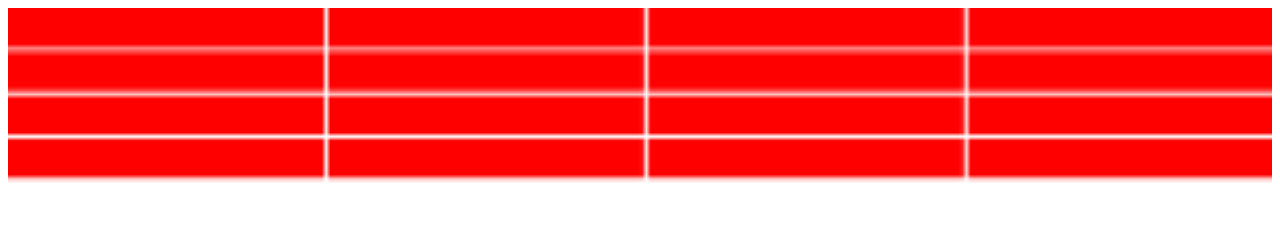
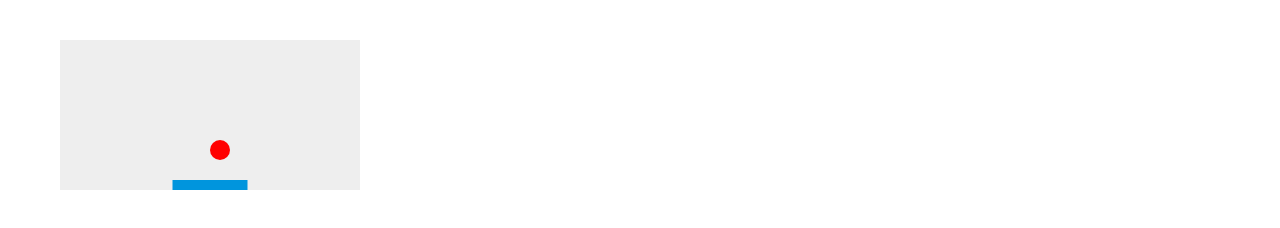
Before and after one commit to sam09/breakout, a plain HTML site: page index.html in a window 1280 px wide. Drawn offline with Linux system fonts and the light colour scheme.

Commit message:
Fixed it

```diff
--- a/script.js
+++ b/script.js
@@ -1,46 +1,118 @@
-var c = document.getElementById("canvas"); //$("#canvas")[0];
-var ctx = c.getContext("2d");
 
-var grid = {
+var canvas = document.querySelector("#canvas");
+var ctx = canvas.getContext("2d");
 
-	height: c.height/4,
-	width: c.width,
-	color: "red",
-	positions : [],
-	brickHeight: null,
-	brickWidth: null,
-    margin: null,
+var ball = {
 
-    init: function() {
+  x: canvas.width/2,
+  y: canvas.height-30,
+  dx: 2,
+  dy: -2,
+  radius: 10,
 
-    	grid.brickHeight = grid.height/4;
-    	grid.brickWidth = grid.width/4;
-    	grid.margin = grid.brickWidth/80;
-    	for(var i = 0; i <= grid.height; i = i + grid.brickHeight ) {
-    		for( var j = 0; j <= grid.width; j = j + grid.brickWidth ) {
-    			ctx.beginPath();
-    			ctx.fillStyle = grid.color;
-    			ctx.rect( j , i , grid.brickWidth, grid.brickHeight);
-    			ctx.fill();
-    			j += grid.margin;
-    		}
-    		i += grid.margin;
-    	}
+  draw:function() {
+
+    ctx.clearRect(0, 0, canvas.width, canvas.height);
+    ctx.beginPath();
+    ctx.arc( ball.x, ball.y, ball.radius, 0, Math.PI*2);
+    ctx.fillStyle = "red";
+    ctx.fill();
+    ctx.closePath();
+    ball.inc();
+  },
+
+  inc:function() {
+
+    //Roof
+    if( ball.y + ball.dy < ball.radius ) {
+      ball.dy *= (-1);
     }
+
+    if ( ball.y + ball.dy > canvas.height -ball.radius-paddle.height) {
+
+      if (ball.x > paddle.x && ball.x < paddle.x+paddle.width) { //ball hit the paddle
+
+        if(ball.x > paddle.x + 3*paddle.width/4 && ball.dx < 0)
+          ball.dx *= (-1);
+        else if (ball.x < paddle.x + paddle.width/4 && ball.dx > 0)
+          ball.dx *= (-1);
+
+        ball.dy *= (-1);
+      }
+      else if(ball.y + ball.dy > canvas.height + ball.radius)
+        gameOver();
+    }
+    //Bouncing Of Walls
+    if( ball.x + ball.dx < ball.radius || ball.x + ball.dx > canvas.width-ball.radius ) {
+      ball.dx *= (-1);
+    }
+
+    ball.x += ball.dx;
+    ball.y += ball.dy;
+  },
+
+};
+
+paddle = {
+
+  height: 10,
+  width: 75,
+  x: null,
+  right:false,
+  left:false,
+
+  init : function() {
+    paddle.x = (canvas.width - paddle.width)/2;
+  },
+
+  inc:function() {
+    if(paddle.right && paddle.x < canvas.width-paddle.width) {
+        paddle.x += 7;
+    }
+   else if(paddle.left && paddle.x > 0) {
+        paddle.x -= 7;
+    }
+  },
+
+  draw:function() {
+    ctx.beginPath();
+    ctx.rect(paddle.x, canvas.height - paddle.height, paddle.width, paddle.height);
+    ctx.fillStyle = "#0095DD";
+    ctx.fill();
+    ctx.closePath();
+    paddle.inc();
+  },
+
+};
+
+document.addEventListener("keydown", keyDownHandler, false);
+document.addEventListener("keyup", keyUpHandler, false);
+
+function keyDownHandler(e) {
+
+  if(e.keyCode == 65)
+    paddle.left = true;
+  else if(e.keyCode == 68)
+    paddle.right = true;
 }
 
-grid.init();
-/* Game Loop
-var requestAnimationFrame =  window.requestAnimationFrame ||
-      window.webkitRequestAnimationFrame ||
-      window.mozRequestAnimationFrame;
+function keyUpHandler(e) {
+  if(e.keyCode == 65)
+    paddle.left = false;
+  else if(e.keyCode == 68)
+    paddle.right = false;
+}
 
-function loop() {
+paddle.init();
 
-  }
-  setTimeout(function() {
-    requestAnimationFrame(loop);
-  }, 1000 / game.fps);
-};
+function gameLoop() {
+  ball.draw();
+  paddle.draw();
+}
+var a = setInterval(gameLoop, 10);
 
-requestAnimationFrame(loop);*/
+
+function gameOver() {
+  alert("Game Over");
+  clearInterval(a);
+}
--- a/style.css
+++ b/style.css
@@ -1,5 +1,10 @@
-#canvas
-{
-	height: 60%;
-	width: 100%;
+* {
+	padding : 0;
+	margin: 0;
 }
+
+canvas{
+	display: block;
+	margin-top: 40px;
+	margin-left: 60px;
+	background: #eee;
```
Also changed, not shown: index.html (+1 -1 lines).
